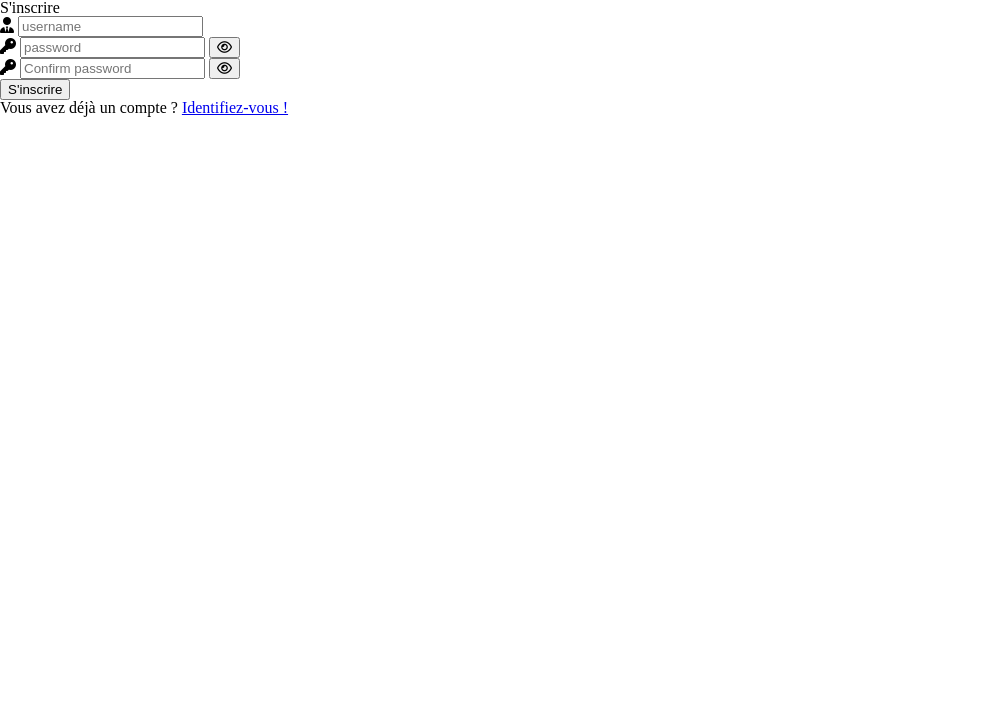
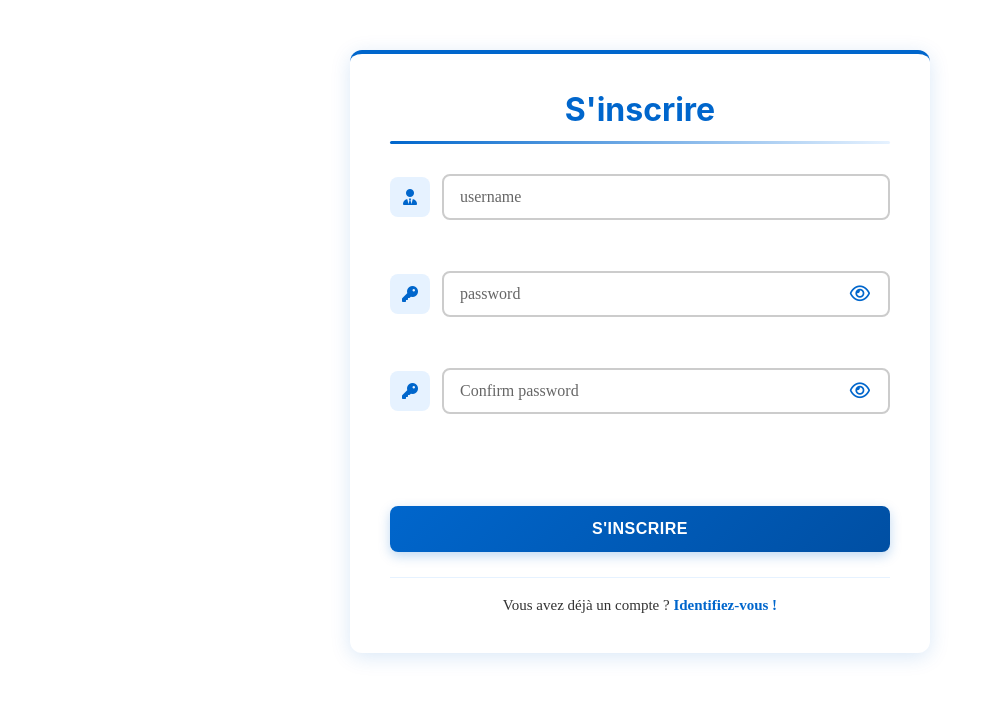
Before and after one commit to S29Duckys/Phoenix, a PHP site: page /auth/register in a window 1280 px wide. Shown: the top 702 px of the page, without its empty margins (0-997 px from the left). Run offline with PHP 8.4, Linux system fonts and the light colour scheme; some libraries are stand-ins or nearby versions.

Commit message:
Add styling for forms and user interface elements; update database schema for user accounts

```diff
--- a/public/style/style.css
+++ b/public/style/style.css
@@ -136,3 +136,244 @@ table {
 
 
 /* ================= css page ================= */
+
+
+/* ============ VARIABLES & COLORS ============ */
+:root {
+  --primary-blue: #0066cc;
+  --secondary-blue: #004fa3;
+  --light-blue: #e6f2ff;
+  --white: #ffffff;
+  --text-dark: #333333;
+  --text-light: #666666;
+  --border-color: #cccccc;
+  --error-color: #dc3545;
+  --success-color: #28a745;
+}
+
+/* ============ GENERAL FORM STYLING ============ */
+.formLogin,
+.formRegister {
+  max-width: 500px;
+  margin: 50px auto;
+  padding: 40px;
+  background: var(--white);
+  border-radius: 12px;
+  box-shadow: 0 4px 20px rgba(0, 102, 204, 0.15);
+  border-top: 4px solid var(--primary-blue);
+}
+
+/* ============ HEADINGS ============ */
+.formLogin h1,
+.formRegister h1 {
+  text-align: center;
+  color: var(--primary-blue);
+  font-size: 32px;
+  font-weight: 700;
+  margin-bottom: 15px;
+  font-family: -apple-system, BlinkMacSystemFont, 'Segoe UI', Roboto, 'Helvetica Neue', Arial, sans-serif;
+}
+
+/* ============ SEPARATOR ============ */
+.separateur {
+  height: 3px;
+  background: linear-gradient(to right, var(--primary-blue), var(--light-blue));
+  margin-bottom: 30px;
+  border-radius: 2px;
+}
+
+/* ============ FORM ELEMENTS ============ */
+.blockInput {
+  margin-bottom: 25px;
+}
+
+.labelInput {
+  position: relative;
+  display: flex;
+  align-items: center;
+  gap: 12px;
+}
+
+.labelInput label {
+  display: flex;
+  align-items: center;
+  justify-content: center;
+  width: 40px;
+  height: 40px;
+  background: var(--light-blue);
+  border-radius: 8px;
+  color: var(--primary-blue);
+  font-size: 16px;
+  cursor: pointer;
+  transition: all 0.3s ease;
+}
+
+.blockInput:focus-within .labelInput label {
+  background: var(--primary-blue);
+  color: var(--white);
+  transform: scale(1.1);
+}
+
+.labelInput input {
+  flex: 1;
+  padding: 12px 16px;
+  font-size: 16px;
+  border: 2px solid var(--border-color);
+  border-radius: 8px;
+  background: var(--white);
+  color: var(--text-dark);
+  transition: all 0.3s ease;
+  font-family: inherit;
+}
+
+.labelInput input:focus {
+  outline: none;
+  border-color: var(--primary-blue);
+  background: var(--light-blue);
+  box-shadow: 0 0 0 3px rgba(0, 102, 204, 0.1);
+}
+
+.labelInput input::placeholder {
+  color: var(--text-light);
+}
+
+/* ============ PASSWORD VISIBILITY BUTTON ============ */
+.viewPassword {
+  position: absolute;
+  right: 12px;
+  top: 50%;
+  transform: translateY(-50%);
+  background: none;
+  border: none;
+  color: var(--primary-blue);
+  cursor: pointer;
+  font-size: 18px;
+  padding: 4px 8px;
+  transition: all 0.3s ease;
+}
+
+.viewPassword:hover {
+  color: var(--secondary-blue);
+  transform: translateY(-50%) scale(1.2);
+}
+
+.viewPassword:active {
+  transform: translateY(-50%) scale(0.95);
+}
+
+/* ============ ERROR MESSAGES ============ */
+.error {
+  display: block;
+  color: var(--error-color);
+  font-size: 13px;
+  margin-top: 6px;
+  padding-left: 52px;
+  font-weight: 500;
+  min-height: 20px;
+}
+
+/* ============ SUBMIT BUTTON ============ */
+button[type="submit"] {
+  width: 100%;
+  padding: 14px;
+  margin-top: 15px;
+  background: linear-gradient(135deg, var(--primary-blue), var(--secondary-blue));
+  color: var(--white);
+  font-size: 16px;
+  font-weight: 600;
+  border: none;
+  border-radius: 8px;
+  cursor: pointer;
+  transition: all 0.3s ease;
+  text-transform: uppercase;
+  letter-spacing: 0.5px;
+  box-shadow: 0 4px 12px rgba(0, 102, 204, 0.25);
+}
+
+button[type="submit"]:hover {
+  transform: translateY(-2px);
+  box-shadow: 0 6px 20px rgba(0, 102, 204, 0.35);
+}
+
+button[type="submit"]:active {
+  transform: translateY(0);
+  box-shadow: 0 2px 8px rgba(0, 102, 204, 0.25);
+}
+
+/* ============ ADDITIONAL LINKS ============ */
+.more {
+  text-align: center;
+  margin-top: 25px;
+  padding-top: 20px;
+  border-top: 1px solid var(--light-blue);
+}
+
+.more p {
+  color: var(--text-dark);
+  font-size: 15px;
+}
+
+.more a {
+  color: var(--primary-blue);
+  text-decoration: none;
+  font-weight: 600;
+  transition: all 0.3s ease;
+  border-bottom: 2px solid transparent;
+}
+
+.more a:hover {
+  color: var(--secondary-blue);
+  border-bottom-color: var(--primary-blue);
+  text-decoration: none;
+}
+
+/* ============ RESPONSIVE DESIGN ============ */
+@media (max-width: 600px) {
+  .formLogin,
+  .formRegister {
+    margin: 20px;
+    padding: 25px;
+  }
+
+  .formLogin h1,
+  .formRegister h1 {
+    font-size: 26px;
+    margin-bottom: 10px;
+  }
+
+  .labelInput {
+    flex-direction: column;
+    align-items: stretch;
+  }
+
+  .labelInput label {
+    width: 100%;
+    margin-bottom: 5px;
+  }
+
+  .labelInput input {
+    padding: 10px 12px;
+    font-size: 14px;
+  }
+
+  .error {
+    padding-left: 0;
+  }
+}
+
+/* ============ ANIMATIONS ============ */
+@keyframes slideDown {
+  from {
+    opacity: 0;
+    transform: translateY(-20px);
+  }
+  to {
+    opacity: 1;
+    transform: translateY(0);
+  }
+}
+
+.formLogin,
+.formRegister {
+  animation: slideDown 0.4s ease-out;
+}
--- a/src/Models/UserManager.php
+++ b/src/Models/UserManager.php
@@ -19,7 +19,7 @@ class UserManager {
 
     public function find(String $username):User | false
     {
-        $stmt = $this->bdd->prepare("SELECT * FROM user WHERE username = ?");
+        $stmt = $this->bdd->prepare("SELECT * FROM tp_accounts WHERE username = ?");
         $stmt->execute(array(
             $username
         ));
@@ -29,13 +29,13 @@ class UserManager {
     }
 
     public function all() {
-        $stmt = $this->bdd->query('SELECT * FROM User');
+        $stmt = $this->bdd->query('SELECT * FROM tp_accounts');
 
         return $stmt->fetchAll(\PDO::FETCH_CLASS,"PHOENIX\Models\User");
     }
 
     public function store($password) {
-        $stmt = $this->bdd->prepare("INSERT INTO User(id, username, password, admin) VALUES (?, ?, ?, ?)");
+        $stmt = $this->bdd->prepare("INSERT INTO tp_accounts(id_account, username, password, admin) VALUES (?, ?, ?, ?)");
         $stmt->execute(array(
             uniqid(),
             $_POST["username"],
@@ -45,19 +45,19 @@ class UserManager {
     }
 
     public function getAllUsers() {
-        $stmt = $this->bdd->prepare("SELECT * FROM user ORDER BY id ASC");
+        $stmt = $this->bdd->prepare("SELECT * FROM tp_accounts ORDER BY id_account ASC");
         $stmt->execute();
         return $stmt->fetchAll();
     }
 
     public function findById($id) {
-        $stmt = $this->bdd->prepare("SELECT * FROM user WHERE id = ?");
+        $stmt = $this->bdd->prepare("SELECT * FROM tp_accounts WHERE id_account = ?");
         $stmt->execute([$id]);
         return $stmt->fetch();
     }
 
     public function updateAdminStatus($userId, $status) {
-        $stmt = $this->bdd->prepare("UPDATE user SET admin = ? WHERE id = ?");
+        $stmt = $this->bdd->prepare("UPDATE tp_accounts SET admin = ? WHERE id_account = ?");
         return $stmt->execute([$status, $userId]);
     }
 }
--- a/src/config/db.sql
+++ b/src/config/db.sql
@@ -27,7 +27,8 @@ CREATE TABLE tp_accounts (
     tel VARCHAR(15),
     num_carte VARCHAR(16),
     crypto VARCHAR(3),
-    conditions TINYINT(1) DEFAULT 0
+    conditions TINYINT(1) DEFAULT 0,
+    admin TINYINT(1) DEFAULT 0
 ) ENGINE=InnoDB DEFAULT CHARSET=utf8mb4;
 
 -- =========================
```
Also changed, not shown: src/Views/App/homepage.php (line endings or trailing spaces).
